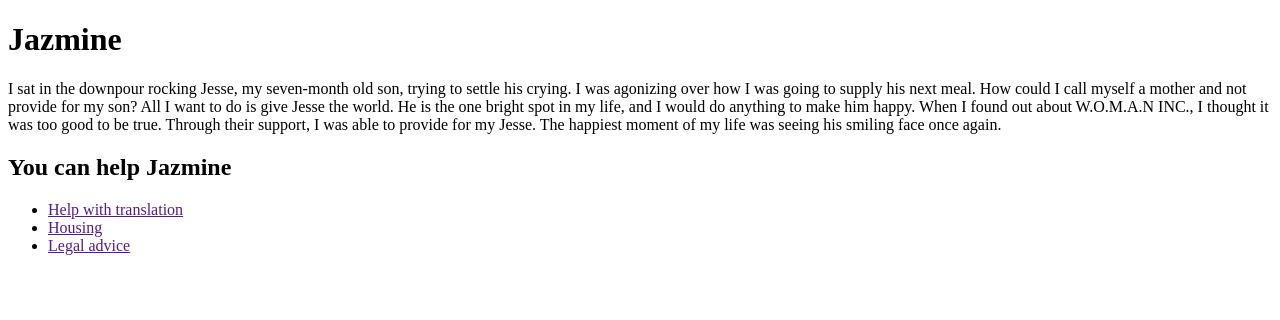
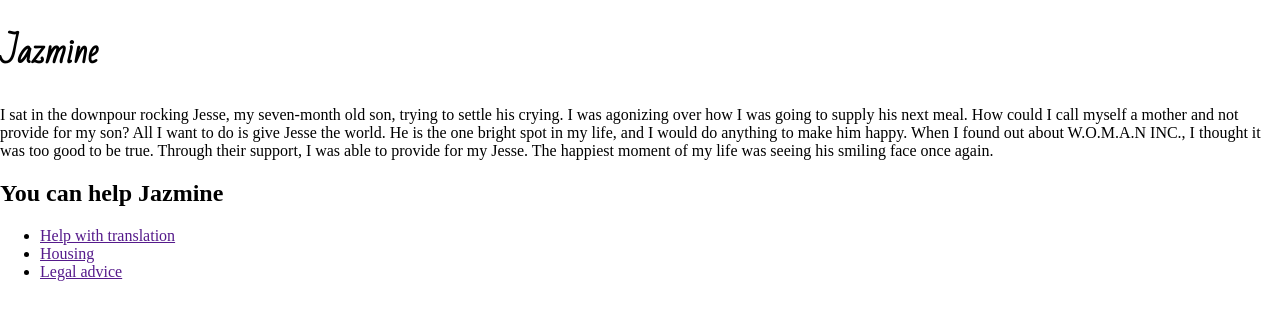
Before and after one commit to jmarkina/house-her, a Python web app: template templates/full-story-jasmine.html in a window 1280 px wide. Shown: the top 320 px of the page. Run offline with Jinja, Linux system fonts and the light colour scheme; the template is opened without the code that fills it, so the values that code supplies are empty.

Commit message:
add font

```diff
--- a/css_dir/index.css
+++ b/css_dir/index.css
@@ -1,3 +1,4 @@
+@import url("https://fonts.googleapis.com/css?family=Bad+Script");
 /*
   Simple Grid
   Learn More - http://dallasbass.com/simple-grid-a-lightweight-responsive-css-grid/
@@ -249,5 +250,7 @@ body {
     display: none !important;
     width: 0;
     height: 0; } }
+h1 {
+  font-family: 'Bad Script', cursive; }
 
 /*# sourceMappingURL=index.css.map */
--- a/homepage.html
+++ b/homepage.html
@@ -2,6 +2,7 @@
 <html>
 <head>
     <title>Stories</title>
+    <link rel="stylesheet" href="../css_dir/index.css">
     <script src="https://code.jquery.com/jquery.js" type="text/javascript"></script>
     <script type="text/javascript" src="js/storydata.js"></script>
     <script type="text/javascript" src="js/her.js"></script>
--- /dev/null
+++ b/scss/_typography.scss
@@ -0,0 +1,3 @@
+h1 {
+	font-family: 'Bad Script', cursive;
+}
--- a/scss/_vars.scss
+++ b/scss/_vars.scss
@@ -1,7 +1,8 @@
 // Colors
 
 
-// Functional colors
+
+@import url('https://fonts.googleapis.com/css?family=Bad+Script');
 
 
 // Media Query Breakpoints
--- a/scss/index.scss
+++ b/scss/index.scss
@@ -3,5 +3,6 @@
 @import
     "vars",
     "grid",
-    "components"
+    "components",
+    "typography"
 ;
--- a/templates/full-story-jasmine.html
+++ b/templates/full-story-jasmine.html
@@ -1,6 +1,7 @@
 <!DOCTYPE html>
 <html>
 <head>
+	<link rel="stylesheet" href="../css_dir/index.css">
     <title>Full Story</title>
 </head>
 <body>
```
Also changed, not shown: 1 other file.
